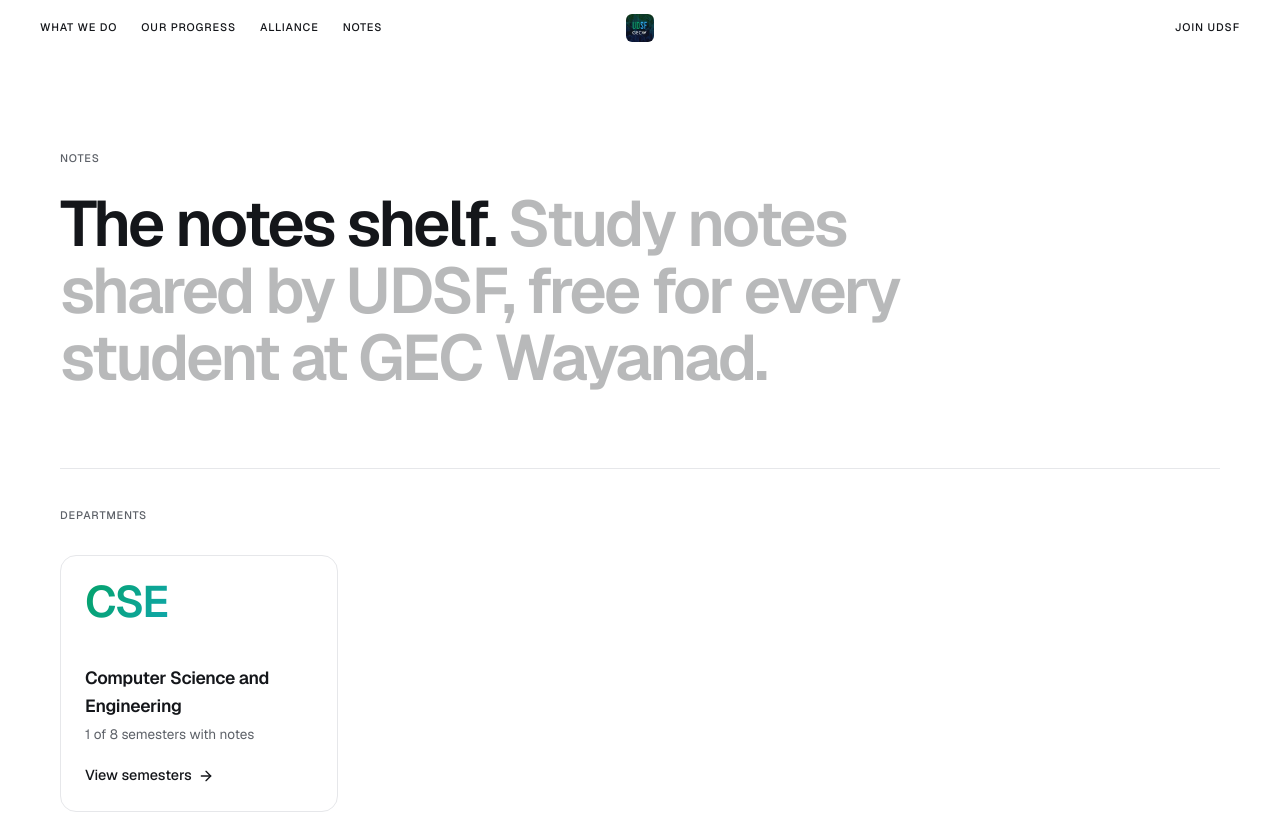
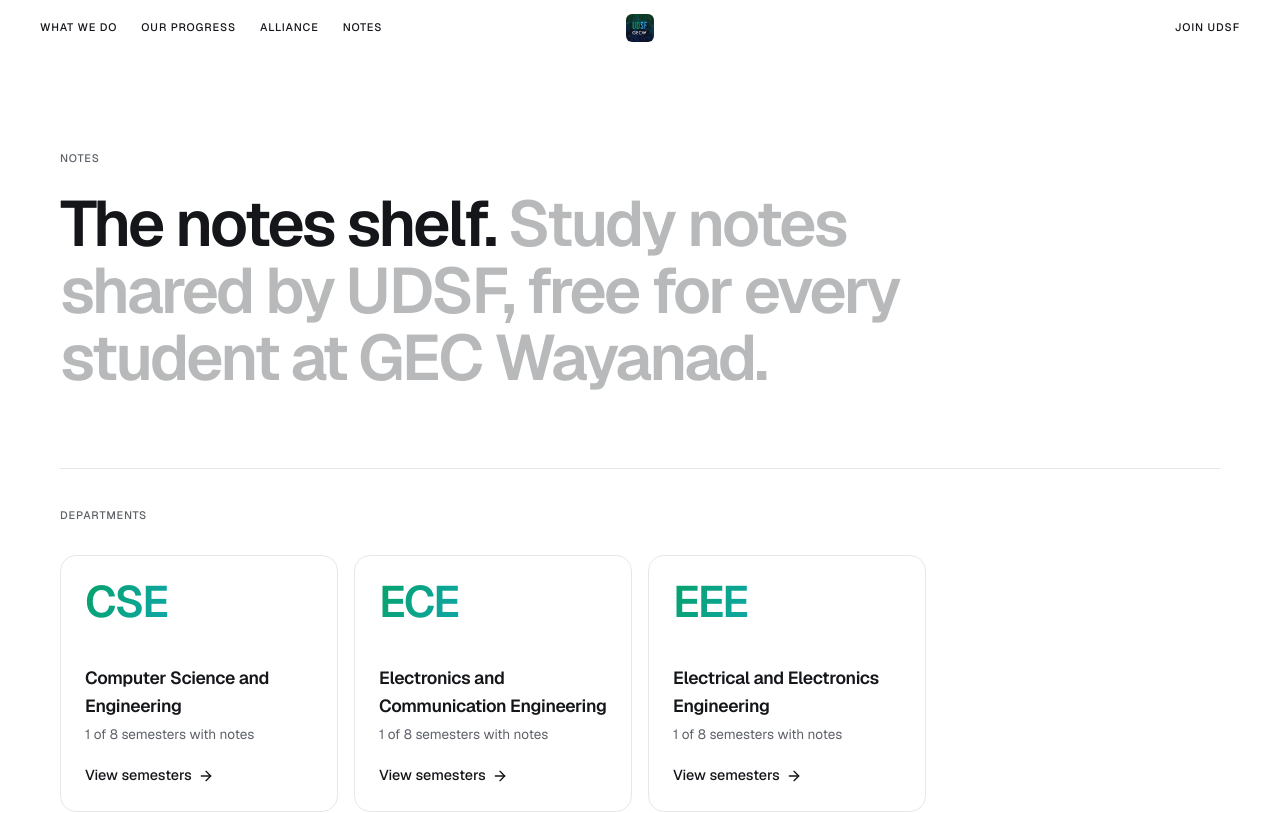
Before and after one commit to udsfgecw/website, a React (Vite) app: page /notes in a window 1280 px wide. Shown: the top 813 px of the page. Built offline with nearby package versions, Linux system fonts and the light colour scheme.

Commit message:
Add ECE and EEE semester one syllabi

```diff
--- a/src/App.tsx
+++ b/src/App.tsx
@@ -14,8 +14,8 @@
 import BranchPage from "@/pages/notes/BranchPage";
 import SemesterPage from "@/pages/notes/SemesterPage";
 import SubjectPage from "@/pages/notes/SubjectPage";
-import SyllabusPage from "@/pages/notes/SyllabusPage";
 const ImportedModulePage = lazy(() => import("@/pages/notes/ImportedModulePage"));
+const SyllabusPage = lazy(() => import("@/pages/notes/SyllabusPage"));
 
 // The notes reader brings markdown and maths rendering, so it loads only on notes pages.
 const MathsNotesPage = lazy(() => import("@/pages/notes/MathsNotesPage"));
--- a/src/data/notes.ts
+++ b/src/data/notes.ts
@@ -51,6 +51,56 @@
 }
 
 const semester = (n: number, subjects: SubjectNotes[] = []): Semester => ({ id: `s${n}`, name: `Semester ${n}`, subjects });
+
+const sharedS1Subjects = (branchId: string): SubjectNotes[] => [
+  {
+    name: "Mathematics",
+    course: "Mathematics for Science-1",
+    code: "GYMAT101",
+    syllabusHref: `/notes/${branchId}/s1/maths/syllabus`,
+    href: `/notes/${branchId}/s1/maths`,
+    modules: [],
+  },
+  {
+    name: "Chemistry",
+    course: "Chemistry for Electrical Science",
+    code: "GXCYT122",
+    syllabusHref: `/notes/${branchId}/s1/chemistry/syllabus`,
+    href: `/notes/${branchId}/s1/chemistry`,
+    modules: [],
+  },
+  {
+    name: "Electrical and Electronics Engineering",
+    course: "Introduction to Electrical and Electronics Engineering",
+    code: "GXEST104",
+    syllabusHref: `/notes/${branchId}/s1/electrical/syllabus`,
+    href: `/notes/${branchId}/s1/electrical`,
+    modules: [],
+  },
+  {
+    name: "Algorithmic Thinking with Python",
+    course: "Algorithmic Thinking with Python",
+    code: "UCEST105",
+    syllabusHref: `/notes/${branchId}/s1/python/syllabus`,
+    href: `/notes/${branchId}/s1/python`,
+    modules: [],
+  },
+  {
+    name: "Physics",
+    course: "Physics for Electrical Science",
+    code: "GBPHT121",
+    syllabusHref: `/notes/${branchId}/s1/physics/syllabus`,
+    href: `/notes/${branchId}/s1/physics`,
+    modules: [],
+  },
+];
+
+const sharedBranch = (id: "ece" | "eee", name: string, short: "ECE" | "EEE"): Branch => ({
+  id,
+  name,
+  short,
+  semesters: [semester(1, sharedS1Subjects(id)), ...[2, 3, 4, 5, 6, 7, 8].map((n) => semester(n))],
+});
 
 /** URL of the page listing a department's semesters */
 export const branchPath = (branch: Branch) => `/notes/${branch.id}`;
@@ -108,4 +158,6 @@
       ...[2, 3, 4, 5, 6, 7, 8].map((n) => semester(n)),
     ],
   },
+  sharedBranch("ece", "Electronics and Communication Engineering", "ECE"),
+  sharedBranch("eee", "Electrical and Electronics Engineering", "EEE"),
 ];
--- a/src/entry-server.tsx
+++ b/src/entry-server.tsx
@@ -45,6 +45,9 @@
       .filter((semester) => semester.subjects.length > 0)
       .flatMap((semester) => [semesterPath(branch, semester), ...semester.subjects.map((subject) => subject.href)]),
   ]).map((url): StaticPage => ({ url, file: fileFor(url) })),
+  ...NOTES_CATALOGUE.flatMap((branch) => branch.semesters.flatMap((semester) =>
+    semester.subjects.flatMap((subject) => subject.syllabusHref ? [subject.syllabusHref] : []),
+  )).map((url): StaticPage => ({ url, file: fileFor(url), chunk: "src/pages/notes/SyllabusPage.tsx" })),
   { url: mathsModule1.basePath, file: fileFor(mathsModule1.basePath), chunk: "src/pages/notes/MathsNotesPage.tsx" },
   { url: mathsModule2.basePath, file: fileFor(mathsModule2.basePath), chunk: "src/pages/notes/MathsModule2Page.tsx" },
   { url: mathsModule3.basePath, file: fileFor(mathsModule3.basePath), chunk: "src/pages/notes/MathsModule3Page.tsx" },
--- a/src/features/notes/reader/Reader.tsx
+++ b/src/features/notes/reader/Reader.tsx
@@ -43,7 +43,7 @@
 
   usePageMeta({
     title: pageTitle(notes.title),
-    description: `${notes.course} (${notes.code}), ${notes.module}: ${notes.summary.toLowerCase()}. All ${total} pages of notes on one page.`,
+    description: notes.displayDescription ?? `${notes.course} (${notes.code}), ${notes.module}: ${notes.summary.toLowerCase()}. All ${total} pages of notes on one page.`,
   });
 
   // Read the stored place after the first render, so the pre-rendered HTML matches.
--- a/src/features/notes/types.ts
+++ b/src/features/notes/types.ts
@@ -22,6 +22,8 @@
   title: string;
   /** Optional reader heading for a syllabus or other custom document. */
   displayHeading?: string;
+  /** Optional search and sharing description for a syllabus or other custom document. */
+  displayDescription?: string;
   /** breadcrumb from the notes shelf down to this module; the last step has no link */
   trail: { label: string; href?: string }[];
   /** e.g. "Module 1" */
--- a/src/features/syllabi/cse.ts
+++ b/src/features/syllabi/cse.ts
@@ -146,6 +146,10 @@
   },
 };
 
+// The ECE and EEE variants use branch-specific course codes for the same topic outlines.
+courses.GYMAT101 = courses.GAMAT101;
+courses.GBPHT121 = courses.GAPHT121;
+
 const markdownList = (items: string[]) => items.map((item, index) => `${index + 1}. ${item}`).join("\n");
 
 function moduleMarkdown(module: Module, index: number) {
@@ -187,8 +191,9 @@
   return {
     basePath: subject.syllabusHref!,
     storageKey: `udsf:syllabus:${branch.id}:${semester.id}:${subject.code}:v2`,
-    title: `${subject.course} syllabus`,
+    title: `${branch.short} ${semester.id.toUpperCase()} ${subject.code} · ${subject.course} syllabus`,
     displayHeading: `Syllabus for ${subject.course}`,
+    displayDescription: `${branch.name}, ${semester.name}: KTU 2024 syllabus for ${subject.course} (${subject.code}), including module topics, course outcomes and assessment details.`,
     trail: [
       { label: "NOTES", href: "/notes" },
       { label: branch.short, href: `/notes/${branch.id}` },
--- a/src/pages/notes/SemesterPage.tsx
+++ b/src/pages/notes/SemesterPage.tsx
@@ -50,11 +50,13 @@
                     <span className="label text-ink-2">{subject.code}</span>
                     <span className="mt-6 text-[1.25rem] font-semibold tracking-[-0.025em]">{subject.name}</span>
                     <span className="mt-1 text-[0.85rem] leading-[1.5] text-ink-2">{subject.course}</span>
-                    <span className="text-[0.85rem] leading-[1.5] text-ink-2">
-                      {subject.modules.length} {subject.modules.length === 1 ? "module" : "modules"}
-                    </span>
+                    {subject.modules.length > 0 && (
+                      <span className="text-[0.85rem] leading-[1.5] text-ink-2">
+                        {subject.modules.length} {subject.modules.length === 1 ? "module" : "modules"}
+                      </span>
+                    )}
                     <span className="mt-auto inline-flex items-center gap-1.5 pt-5 text-[0.9rem] font-medium">
-                      View subject <ArrowRight size={16} aria-hidden="true" />
+                      {subject.modules.length > 0 ? "View subject notes" : "Subject details"} <ArrowRight size={16} aria-hidden="true" />
                     </span>
                   </Link>
                   {subject.syllabusHref && (
--- a/src/pages/notes/SubjectPage.tsx
+++ b/src/pages/notes/SubjectPage.tsx
@@ -28,7 +28,7 @@
   if (!branch || !semester || !subject) return <NotFoundPage />;
 
   // The reader used to live at this URL; its #page-N links now belong to the first module.
-  if (hash.startsWith("#page-")) return <Navigate to={`${subject.modules[0].href}${hash}`} replace />;
+  if (hash.startsWith("#page-") && subject.modules.length > 0) return <Navigate to={`${subject.modules[0].href}${hash}`} replace />;
 
   return (
     <SiteLayout>
@@ -64,6 +64,7 @@
           </section>
         )}
 
+        {subject.modules.length > 0 && (
           <section aria-labelledby="modules-title" className="border-t border-line pt-10">
             <Label>
               <span id="modules-title">Modules</span>
@@ -82,6 +83,7 @@
               ))}
             </ul>
           </section>
+        )}
       </main>
     </SiteLayout>
   );
--- a/src/pages/notes/SyllabusPage.tsx
+++ b/src/pages/notes/SyllabusPage.tsx
@@ -10,6 +10,6 @@
   const semester = branch?.semesters.find((item) => item.id === semesterId);
   const subject = semester?.subjects.find((item) => item.href === `/notes/${branchId}/${semesterId}/${subjectId}`);
 
-  if (!branch || !semester || !subject?.syllabusHref || branch.id !== "cse") return <NotFoundPage />;
+  if (!branch || !semester || !subject?.syllabusHref) return <NotFoundPage />;
   return <Reader notes={cseSyllabusModule(subject, branch, semester)} />;
 }
```
Lines whose indentation alone changed are shown as unchanged.
